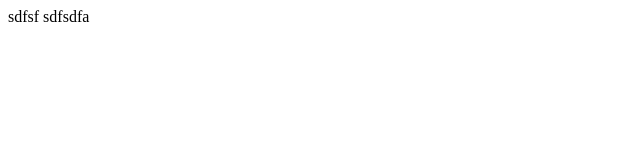
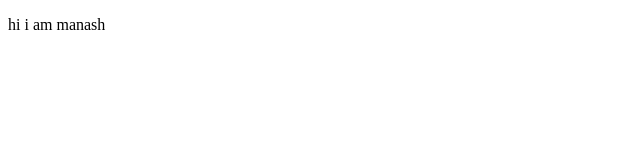
Before and after one commit to Manash-07/first, a plain HTML site: page index.html in a window 1280 px wide. Shown: the whole page, without its empty margins (0-640 px from the left). Drawn offline with Linux system fonts and the light colour scheme.

Commit message:
p tag i used

```diff
--- a/index.html
+++ b/index.html
@@ -5,7 +5,7 @@
     <meta name="viewport" content="width=device-width, initial-scale=1.0">
     <title>Document</title>
 </head>
-<body>sdfsf
-    sdfsdfa
+<body>
+    <p> hi i am manash</p>
 </body>
 </html>
```
